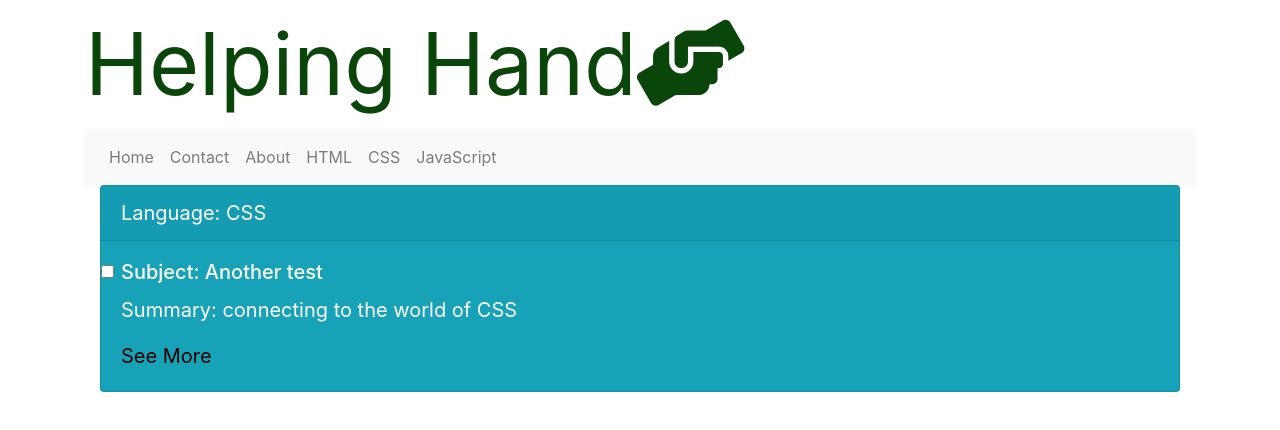
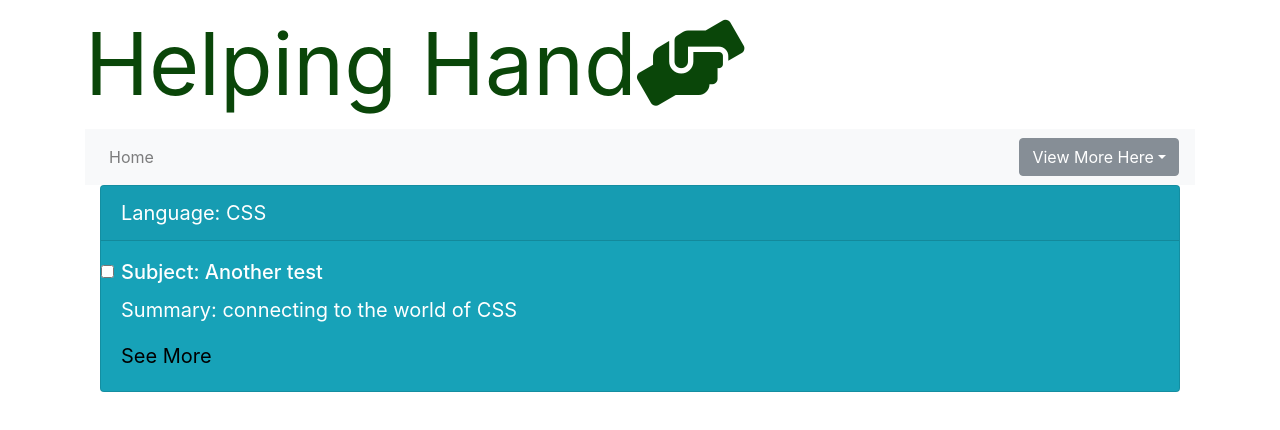
Before and after one commit to verna100/Helping-Hand, a React (Create React App) app: page /css in a window 1280 px wide. Shown: the top 430 px of the page. Built offline with nearby package versions, Linux system fonts and the light colour scheme.

Commit message:
style fixes

```diff
--- a/src/components/Navbar.js
+++ b/src/components/Navbar.js
@@ -1,8 +1,9 @@
 import React, { Component } from 'react';
 import { Link, Switch, Route } from 'react-router-dom';
+import { ButtonDropdown, DropdownToggle, DropdownMenu, DropdownItem } from 'reactstrap';
 import Home from './Home';
 import Contact from './Contact';
-import About from './About';
+// import About from './About';
 import HTML from './HTML';
 import JavaScript from './JavaScript'
 import CSS from './CSS';
@@ -10,24 +11,42 @@ import CSS from './CSS';
 
 
 class Nav extends Component {
-    state = {  }
+    constructor(props) {
+        super(props);
+
+        this.toggle = this.toggle.bind(this);
+        this.state = {
+          dropdownOpen: false
+        };
+      }
+
+      toggle() {
+        this.setState({
+          dropdownOpen: !this.state.dropdownOpen
+        });
+      }
     render() {
         return (
             <div>
                 <nav className="navbar navbar-expand-lg navbar-light bg-light">
                 <ul className="navbar-nav mr-auto">
                     <li><Link to={'/'} className="nav-link"> Home </Link></li>
-                <li><Link to={'/contact'} className="nav-link">Contact</Link></li>
-                <li><Link to={'/about'} className="nav-link">About</Link></li>
-                <li><Link to={'/html'} className="nav-link">HTML</Link></li>
-                <li><Link to={'/css'} className="nav-link">CSS</Link></li>
-                <li><Link to={'/javascript'} className="nav-link">JavaScript</Link></li>
                 </ul>
+                    <ButtonDropdown isOpen={this.state.dropdownOpen} toggle={this.toggle}>
+                        <DropdownToggle caret>View More Here</DropdownToggle>
+                        <DropdownMenu>
+                        <DropdownItem><li><Link to={'/contact'} className="nav-link">Contact</Link></li></DropdownItem>
+                        {/* <DropdownItem><li><Link to={'/about'} className="nav-link">About</Link></li></DropdownItem> */}
+                        <DropdownItem><li><Link to={'/html'} className="nav-link">HTML</Link></li></DropdownItem>
+                        <DropdownItem><li><Link to={'/css'} className="nav-link">CSS</Link></li></DropdownItem>
+                        <DropdownItem><li><Link to={'/javascript'} className="nav-link">JavaScript</Link></li></DropdownItem>
+                        </DropdownMenu>
+                    </ButtonDropdown>
                 </nav>
             <Switch>
                 <Route exact path='/' component={Home} />
                 <Route path='/contact' component={Contact} />
-              <Route path='/about' component={About} />
+                {/* <Route path='/about' component={About} /> */}
                 <Route path='/html' component={HTML} />
                 <Route path='/css' component={CSS} />
                 <Route path='/javascript' component={JavaScript} />
```
Lines whose indentation alone changed are shown as unchanged.
